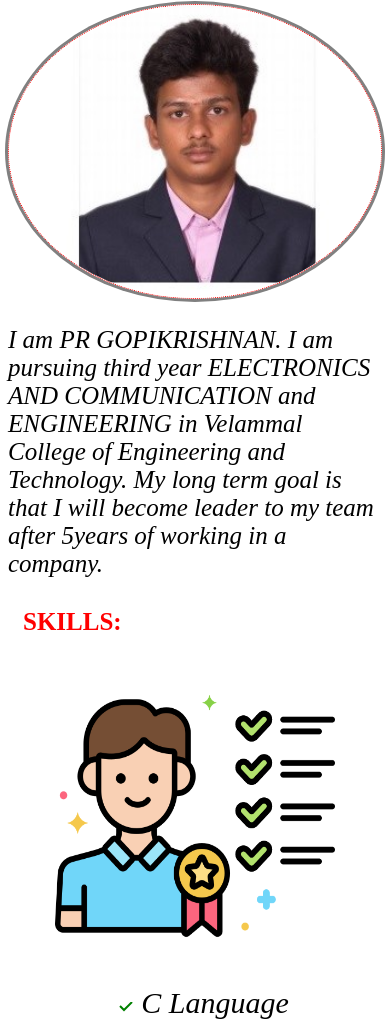
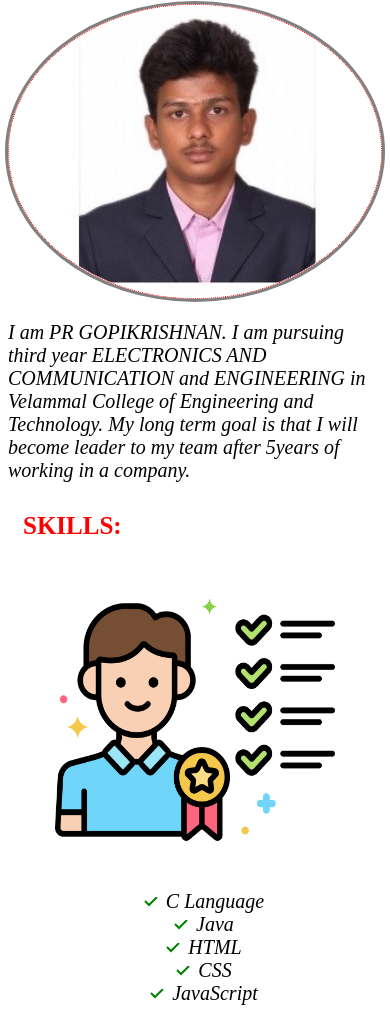
Before and after one commit to Gopikrishpr/AboutGopi, a plain HTML site: page index.html in a window 390 px wide. Shown: the part 536-1562 px from the top of the page. Drawn offline with Linux system fonts and the light colour scheme.

Commit message:
Update index.css

```diff
--- a/index.css
+++ b/index.css
@@ -87,7 +87,7 @@ html{
         width:100%;
     }
     .main-two{
-        font-size: 2.5rem;
+        font-size: 2rem;
         margin-bottom: 2rem;
     }
 }
@@ -137,6 +137,7 @@ html{
         text-align: left;
     }
     .list{
+        font-size: 2rem;
         margin-top: 2rem;
         display:flex;
         justify-content: left;
@@ -150,6 +151,7 @@ html{
         width: 75%;
     }
     .list1{
+        font-size: 2rem;
         margin-top: 2rem;
         display:flex;
         justify-content: center;
```
